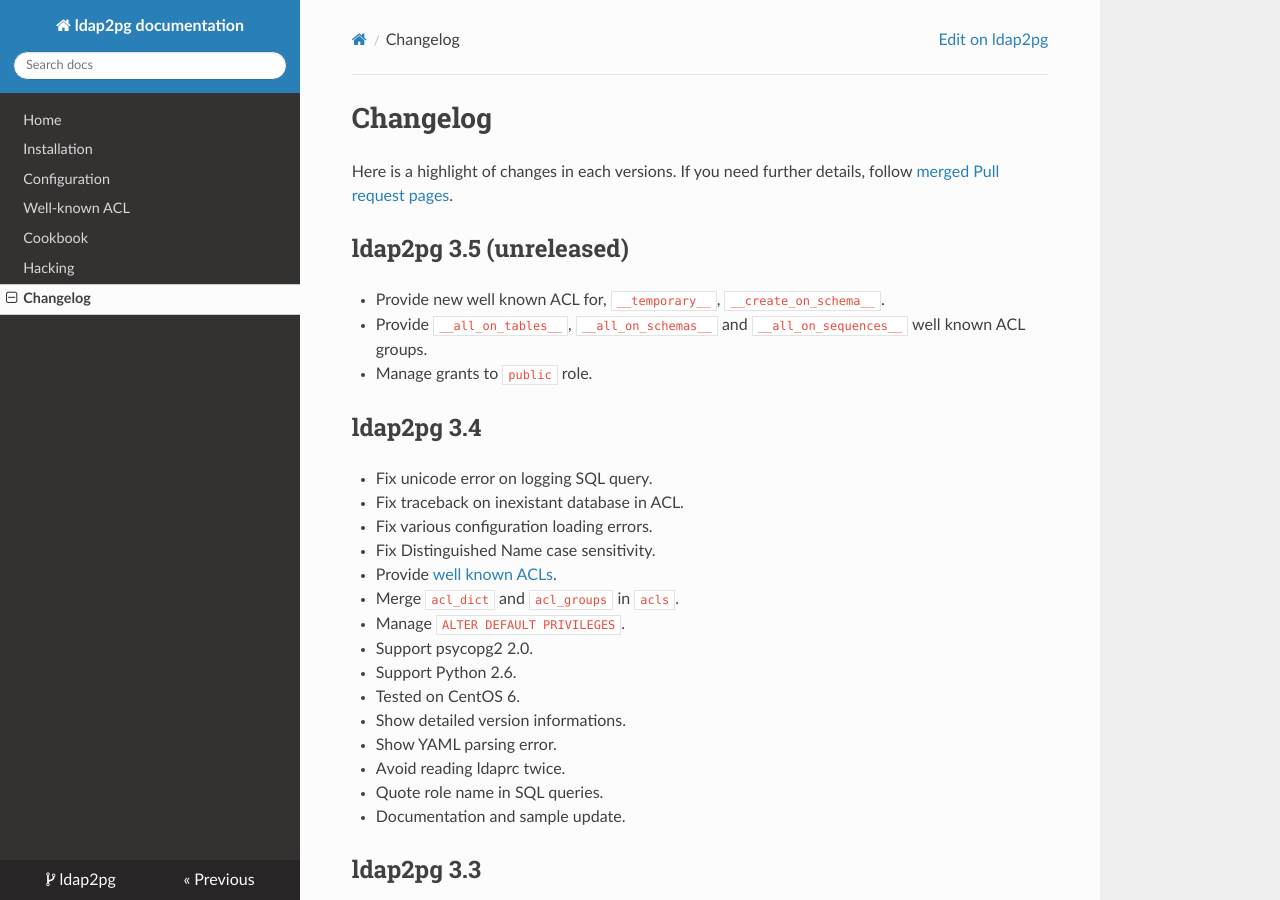
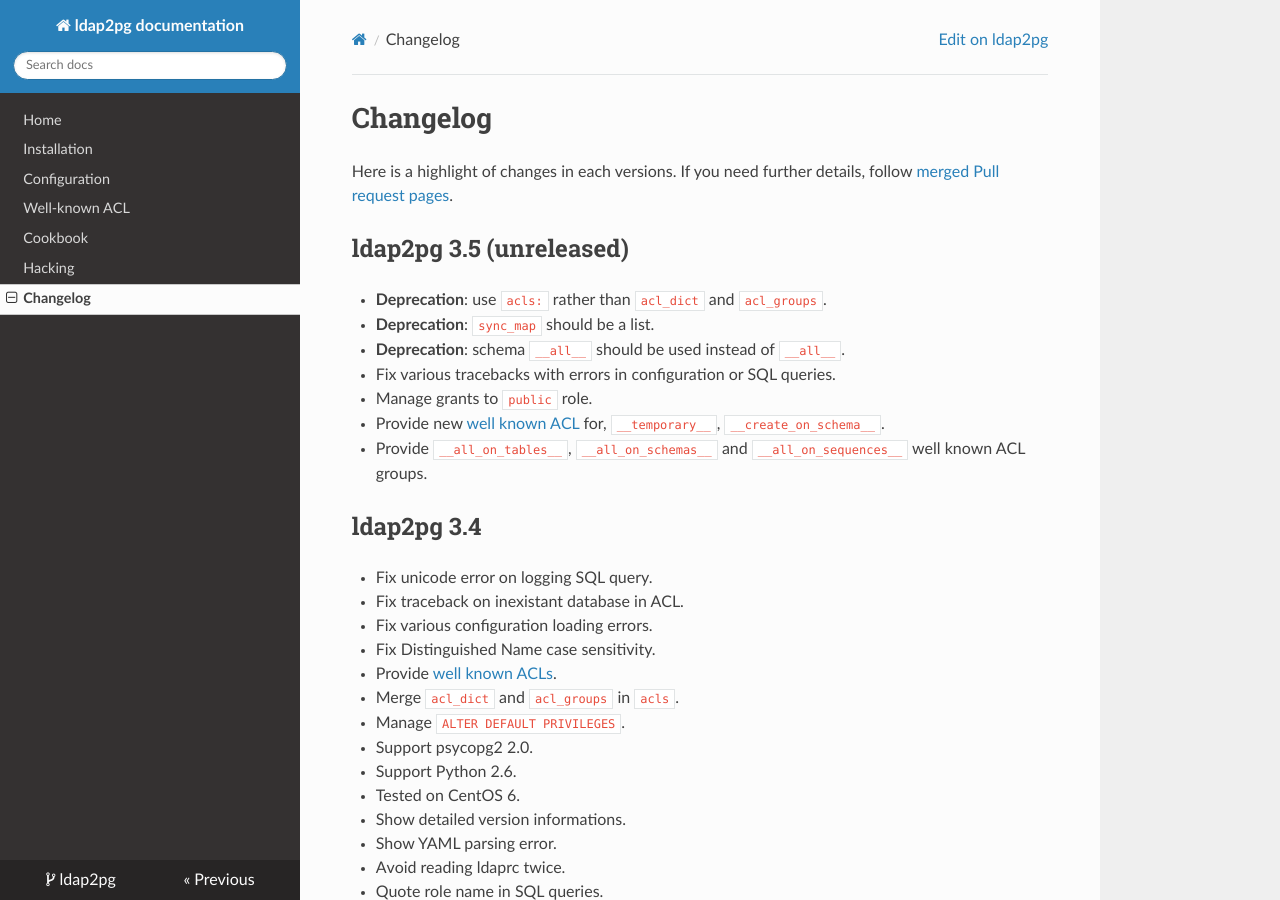
Before and after one commit to dalibo/ldap2pg, an MkDocs documentation site: the page built from docs/changelog.md, in a window 1280 px wide and 900 px high. Built offline with MkDocs 1.6.1, drawn with Linux system fonts in a browser that asks for light colours; nearby versions of some CDN libraries; old or Windows-style settings are respelled for this version of MkDocs.

Commit message:
Update Changelog

```diff
--- a/docs/changelog.md
+++ b/docs/changelog.md
@@ -9,10 +9,15 @@
 
 # ldap2pg 3.5 (unreleased)
 
-- Provide new well known ACL for, `__temporary__`, `__create_on_schema__`.
+- **Deprecation**: use `acls:` rather than `acl_dict` and `acl_groups`.
+- **Deprecation**: `sync_map` should be a list.
+- **Deprecation**: schema `__all__` should be used instead of `__all__`.
+- Fix various tracebacks with errors in configuration or SQL queries.
+- Manage grants to `public` role.
+- Provide new [well known ACL](wellknown.md) for, `__temporary__`,
+  `__create_on_schema__`.
 - Provide `__all_on_tables__`, `__all_on_schemas__` and `__all_on_sequences__`
   well known ACL groups.
-- Manage grants to `public` role.
 
 
 # ldap2pg 3.4
```
